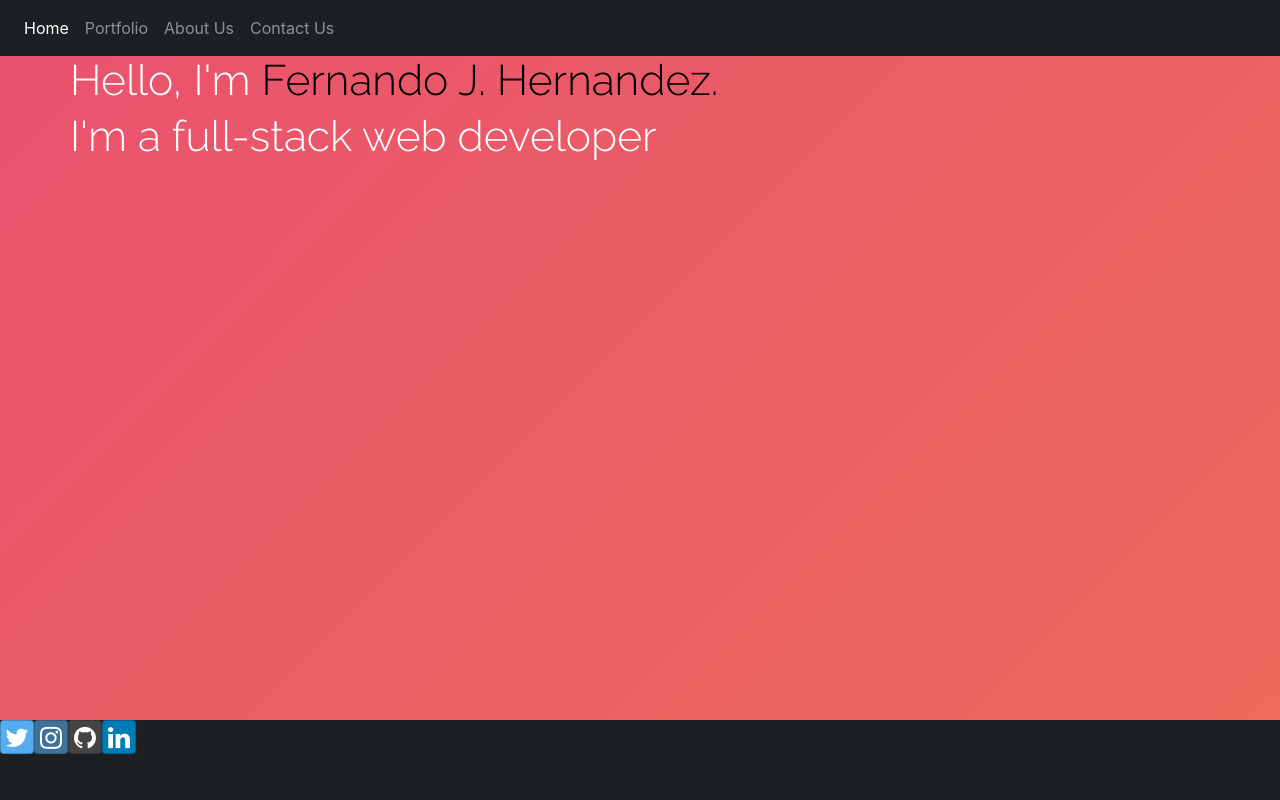
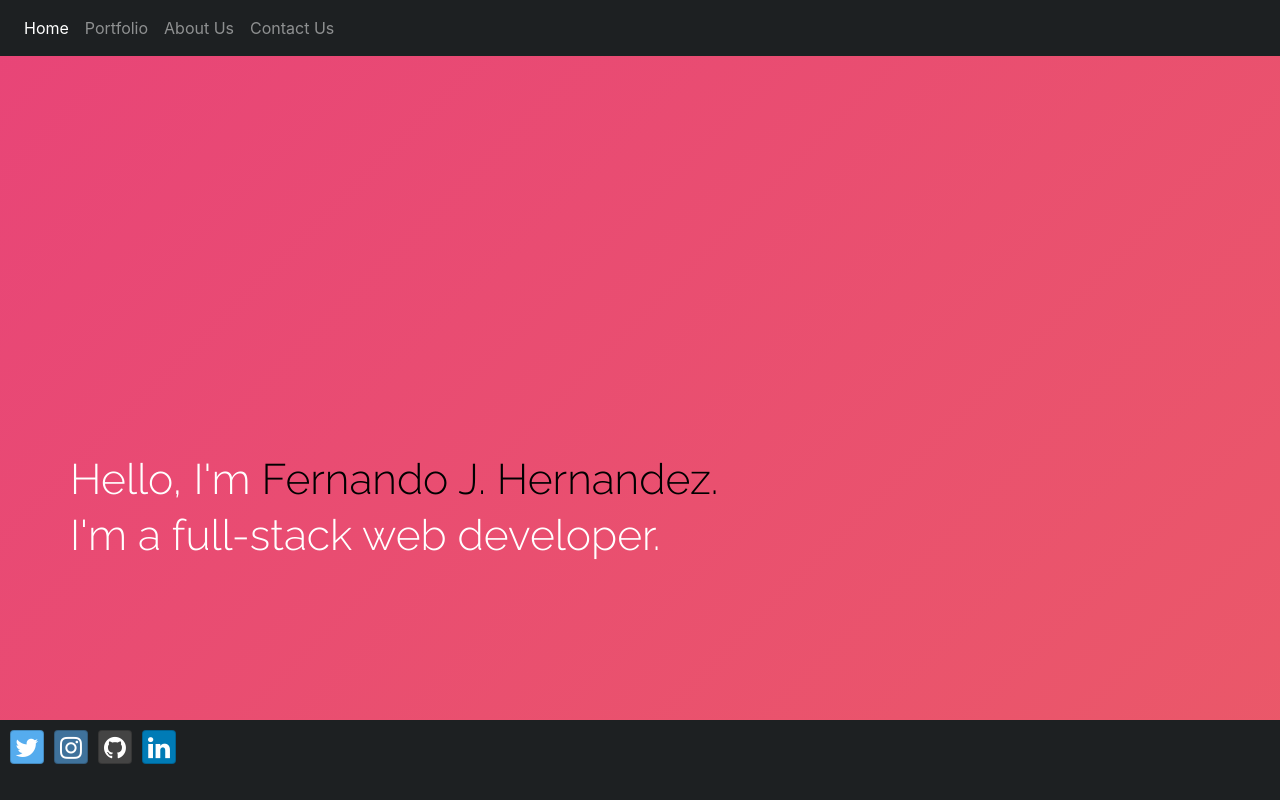
Before and after one commit to proudfer000/myPortfolio, a plain HTML site: page index.html in a window 1280 px wide. Drawn offline with nearby package versions, Linux system fonts and the light colour scheme.

Commit message:
fixed position social media icons

```diff
--- a/assets/index.css
+++ b/assets/index.css
@@ -15,7 +15,9 @@ body {
         background-position: 0% 50%;
     }
 }
-
+    #centered {
+        margin-top: 35%;
+    }
         h1 {
             color:white;
             font-size: 32pt;
@@ -40,5 +42,10 @@ body {
         background-color: #1d2022;
         color: white;
         text-align: center;
+ }
+        .btn {
+            margin-top: 10px;
+            margin-left: 10px;
+            margin-bottom: 10px;
 
         }
--- a/index.html
+++ b/index.html
@@ -35,13 +35,13 @@
 
     <section class="container">
     <div class="row">
-      <div class="col-lg-12 d-flex justify-content-center">
+      <div class="col-lg-12" id="centered">
         <div class="row">
           <h1>
             Hello, I'm<span Class="color-myname"> Fernando J. Hernandez.</span>
           </h1>
           <h1>
-            I'm a full-stack web developer
+            I'm a full-stack web developer.
           </h1>
                                         </div>
 
@@ -51,7 +51,7 @@
     </section>
 
     <footer id="footer" class="container-fluid">
-      <div class="row">
+      <div class="row" id="align-right">
 
         <div>
           <a class="btn btn-social-icon btn-twitter" href="https://twitter.com/proudfer000" target="blank">
```
Lines whose indentation alone changed are shown as unchanged.
